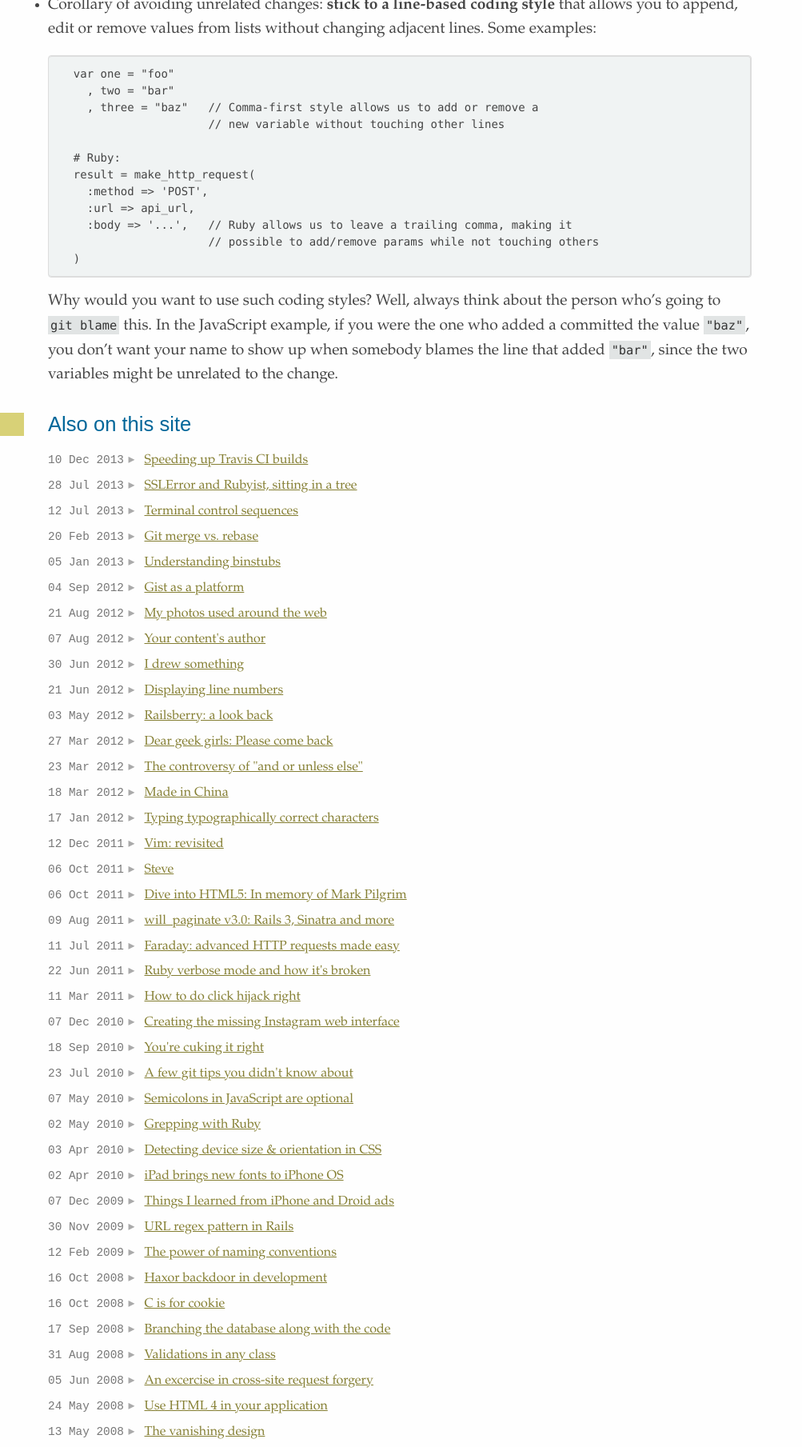
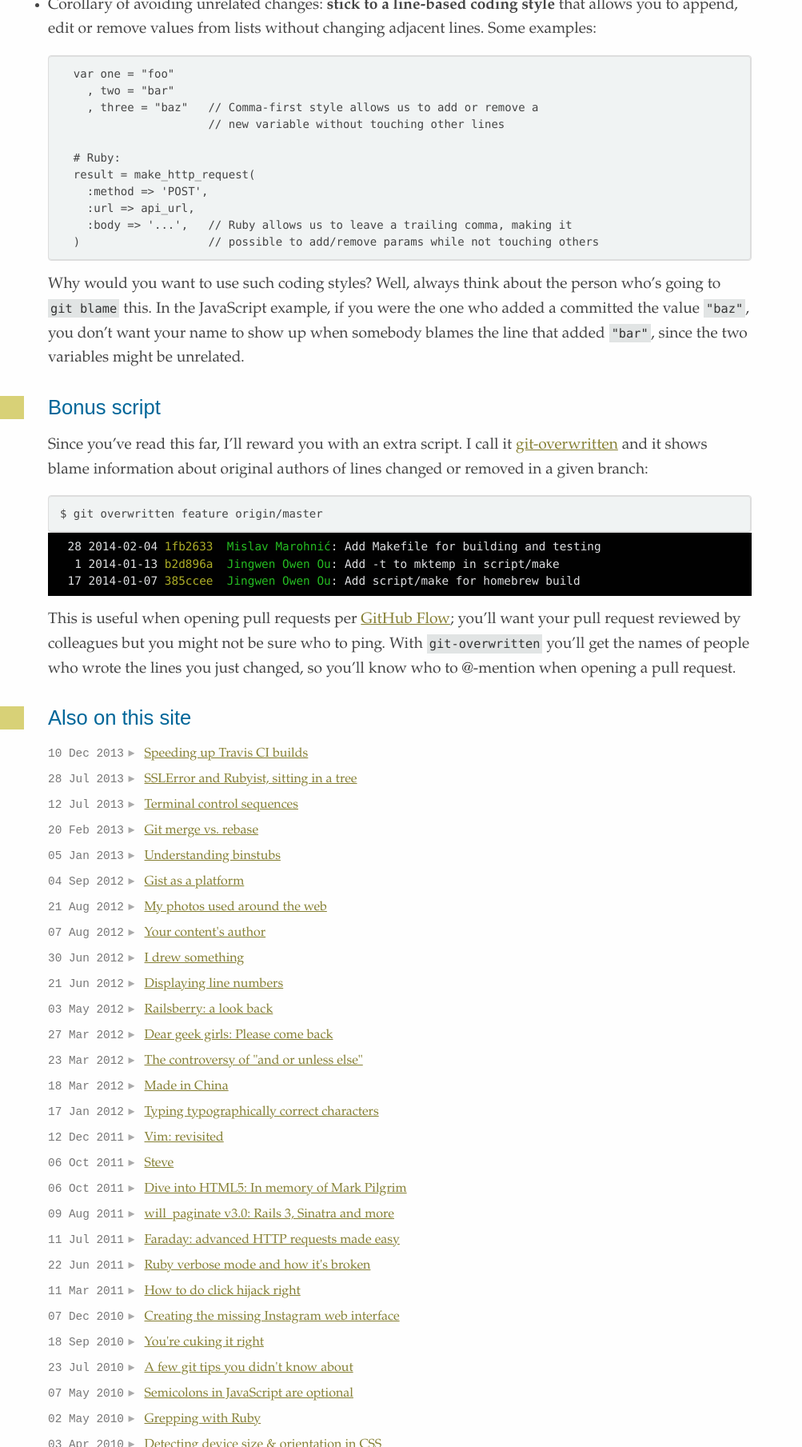
Before and after one commit to mislav/blog, a Jekyll site: the page built from _posts/2014-02-07-hidden-documentation.md, in a window 1280 px wide, cut to the strip 4591-6400 px from the top of the page. Shown: the whole strip at 80% size, without its empty margins (0-1003 px from the left). Built offline with Jekyll 4.4.1, drawn with Linux system fonts in a browser that asks for light colours; Markdown is read by kramdown in place of the engine named in the settings.

Commit message:
Add section about git-overwritten

```diff
--- a/_posts/2014-02-07-hidden-documentation.md
+++ b/_posts/2014-02-07-hidden-documentation.md
@@ -4,6 +4,28 @@ description: >
   It might not be expressed with code comments, but every line of code comes
   with documentation. It's just not immediately visible.
 layout: post
+styles: |
+  pre.ansi {
+    color: #DEDFE1;
+    background-color: #010101;
+    padding: .5em;
+  }
+  pre.ansi .ansi-black { color: black; }
+  pre.ansi .ansi-black.ansi-bright { color: #818383; }
+  pre.ansi .ansi-red { color: #BA3521; }
+  pre.ansi .ansi-red.ansi-bright { color: #F9391F; }
+  pre.ansi .ansi-green { color: #25BC22; }
+  pre.ansi .ansi-green.ansi-bright { color: #31E722; }
+  pre.ansi .ansi-yellow { color: #ADAD27; }
+  pre.ansi .ansi-yellow.ansi-bright { color: #EAEC23; }
+  pre.ansi .ansi-blue { color: #3D2EE2; }
+  pre.ansi .ansi-blue.ansi-bright { color: #562FE2; }
+  pre.ansi .ansi-magenta { color: #AE38D4; }
+  pre.ansi .ansi-magenta.ansi-bright { color: #F935F7; }
+  pre.ansi .ansi-cyan { color: #2BB9C9; }
+  pre.ansi .ansi-cyan.ansi-bright { color: #14F0F0; }
+  pre.ansi .ansi-white { color: #DEDFE1; }
+  pre.ansi .ansi-white.ansi-bright { color: #E9EBEB; }
 ---
 
 Every line of code comes with a hidden piece of documentation.
@@ -185,19 +207,37 @@ follow these ground rules when making commits:
           :method => 'POST',
           :url => api_url,
           :body => '...',   // Ruby allows us to leave a trailing comma, making it
-                            // possible to add/remove params while not touching others
-        )
+        )                   // possible to add/remove params while not touching others
 
   Why would you want to use such coding styles? Well, always think about the
   person who's going to `git blame` this. In the JavaScript example, if you were
   the one who added a committed the value `"baz"`, you don't want your name to
   show up when somebody blames the line that added `"bar"`, since the two
-  variables might be unrelated to the change.
+  variables might be unrelated.
+
+## Bonus script
+
+Since you've read this far, I'll reward you with an extra script. I call it
+[git-overwritten][] and it shows blame information about original authors of
+lines changed or removed in a given branch:
+
+    $ git overwritten feature origin/master
+
+<pre class='ansi'>  28 2014-02-04 <span class='ansi-0 ansi-yellow'>1fb2633</span>  <span class='ansi-0 ansi-green'>Mislav Marohnić</span>: Add Makefile for building and testing
+   1 2014-01-13 <span class='ansi-0 ansi-yellow'>b2d896a</span>  <span class='ansi-0 ansi-green'>Jingwen Owen Ou</span>: Add -t to mktemp in script/make
+  17 2014-01-07 <span class='ansi-0 ansi-yellow'>385ccee</span>  <span class='ansi-0 ansi-green'>Jingwen Owen Ou</span>: Add script/make for homebrew build
+</pre>
+
+This is useful when opening pull requests per [GitHub Flow]; you'll want your
+pull request reviewed by colleagues but you might not be sure who to ping. With
+`git-overwritten` you'll get the names of people who wrote the lines you just
+changed, so you'll know who to @-mention when opening a pull request.
 
 
   [fugitive]: https://github.com/tpope/vim-fugitive
     "fugitive.vim: a Git wrapper so awesome, it should be illegal"
   [git-churn]: https://github.com/garybernhardt/dotfiles/blob/f0c0ff92209e5aed4fa3ef6faf056eb9944a8f12/bin/git-churn
+  [git-overwritten]: https://github.com/mislav/dotfiles/blob/a1268873d05af5cbefab078ba7009efbdfc73506/bin/git-overwritten
   [github flow]: http://guides.github.com/overviews/flow/
     "Lightweight, branch-based workflow that supports teams and projects where deployments are made regularly"
   [tips]: http://robots.thoughtbot.com/5-useful-tips-for-a-better-commit-message
```
